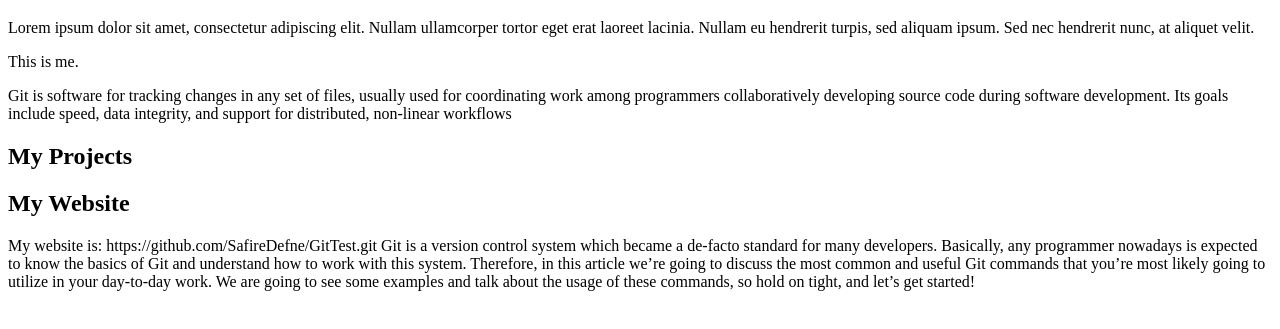
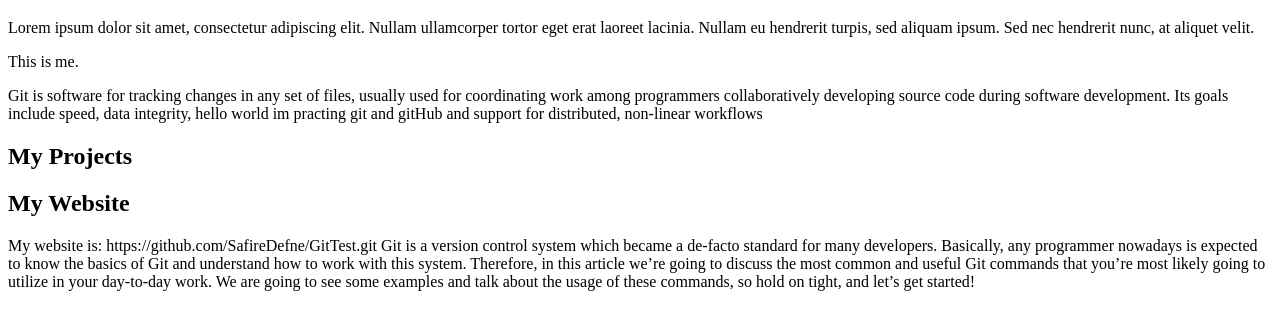
Before and after one commit to SafireDefne/GitCommand, a plain HTML site: page index.html in a window 1280 px wide. Shown: the part 61-390 px from the top of the page. Drawn offline with Linux system fonts and the light colour scheme.

Commit message:
added a new line

```diff
--- a/index.html
+++ b/index.html
@@ -16,6 +16,7 @@
 		usually used for coordinating work among programmers
 		collaboratively developing source code during software
 		development. Its goals include speed, data integrity,
+		hello world im practing git and gitHub
 		and support for distributed, non-linear workflows</p>
 	<h2> My Projects</h2>
 	<h2> My Website </h2>
```
